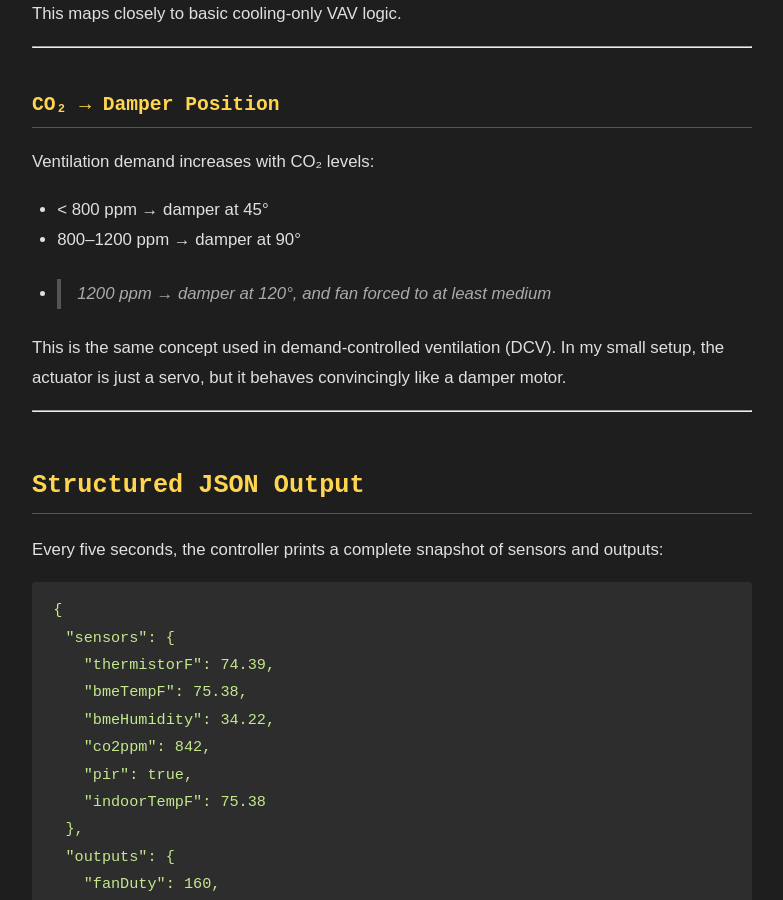
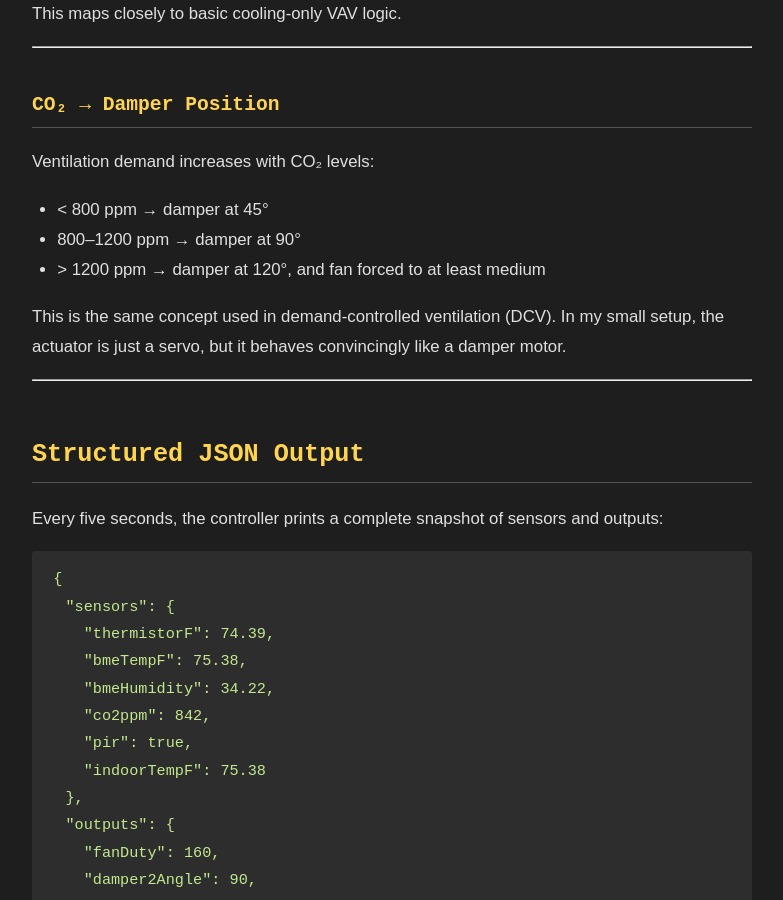
Before and after one commit to desvert/desvert.github.io, a Jekyll site: the page built from _posts/2025-12-17-building-the-primary-hvac-controller.md, in a window 1280 px wide and 900 px high, scrolled down 3334 px. Shown: the whole window, without its empty margins (248-1031 px from the left). Built offline with Jekyll 4.4.1, drawn with Linux system fonts in a browser that asks for light colours.

```diff
--- a/_posts/2025-12-17-building-the-primary-hvac-controller.md
+++ b/_posts/2025-12-17-building-the-primary-hvac-controller.md
@@ -124,7 +124,7 @@ Ventilation demand increases with CO₂ levels:
 
 - < 800 ppm → damper at 45°
 - 800–1200 ppm → damper at 90°
-- > 1200 ppm → damper at 120°, and fan forced to at least medium
+- \> 1200 ppm → damper at 120°, and fan forced to at least medium
 
 This is the same concept used in demand-controlled ventilation (DCV). In my small setup, the actuator is just a servo, but it behaves convincingly like a damper motor.
 
```
